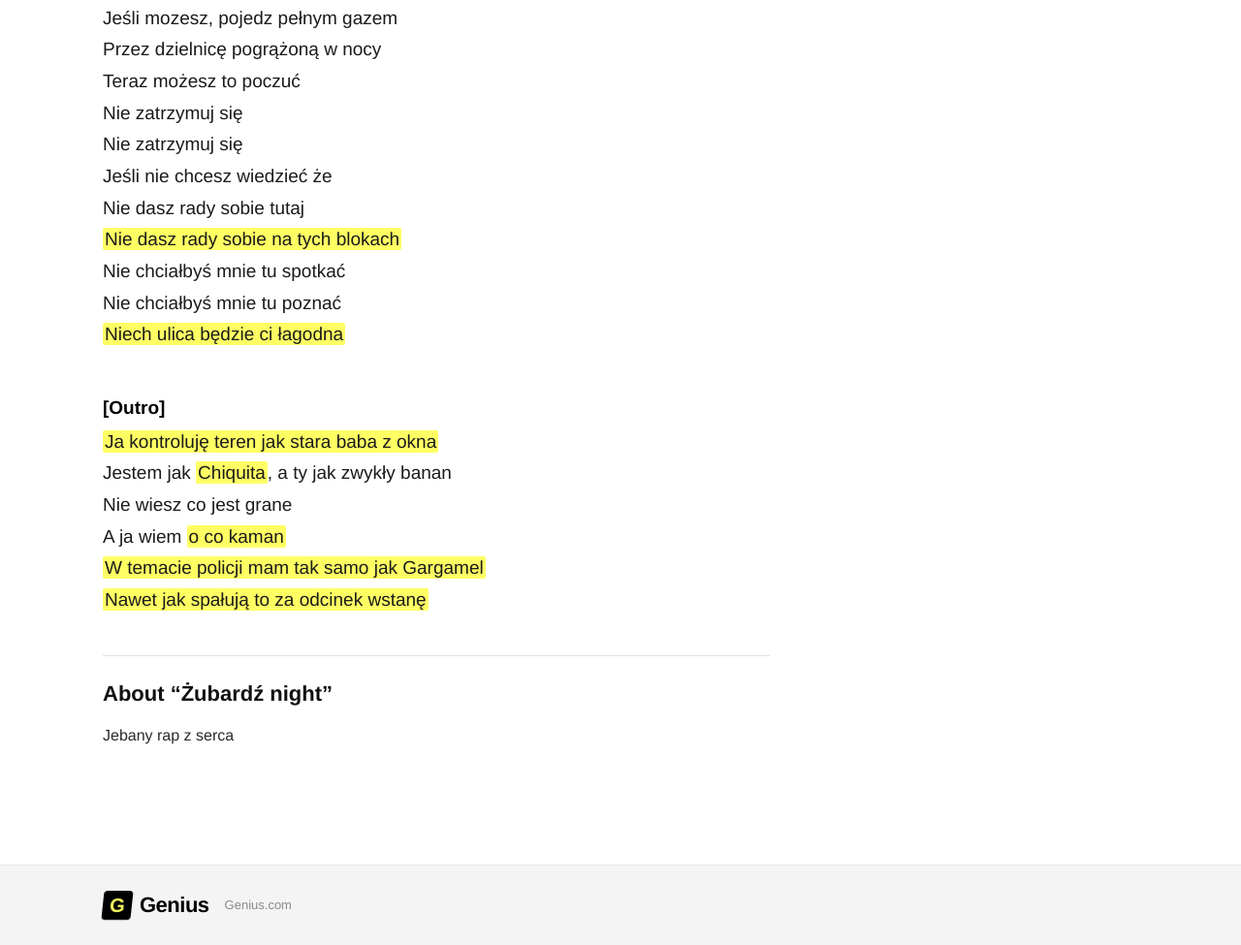
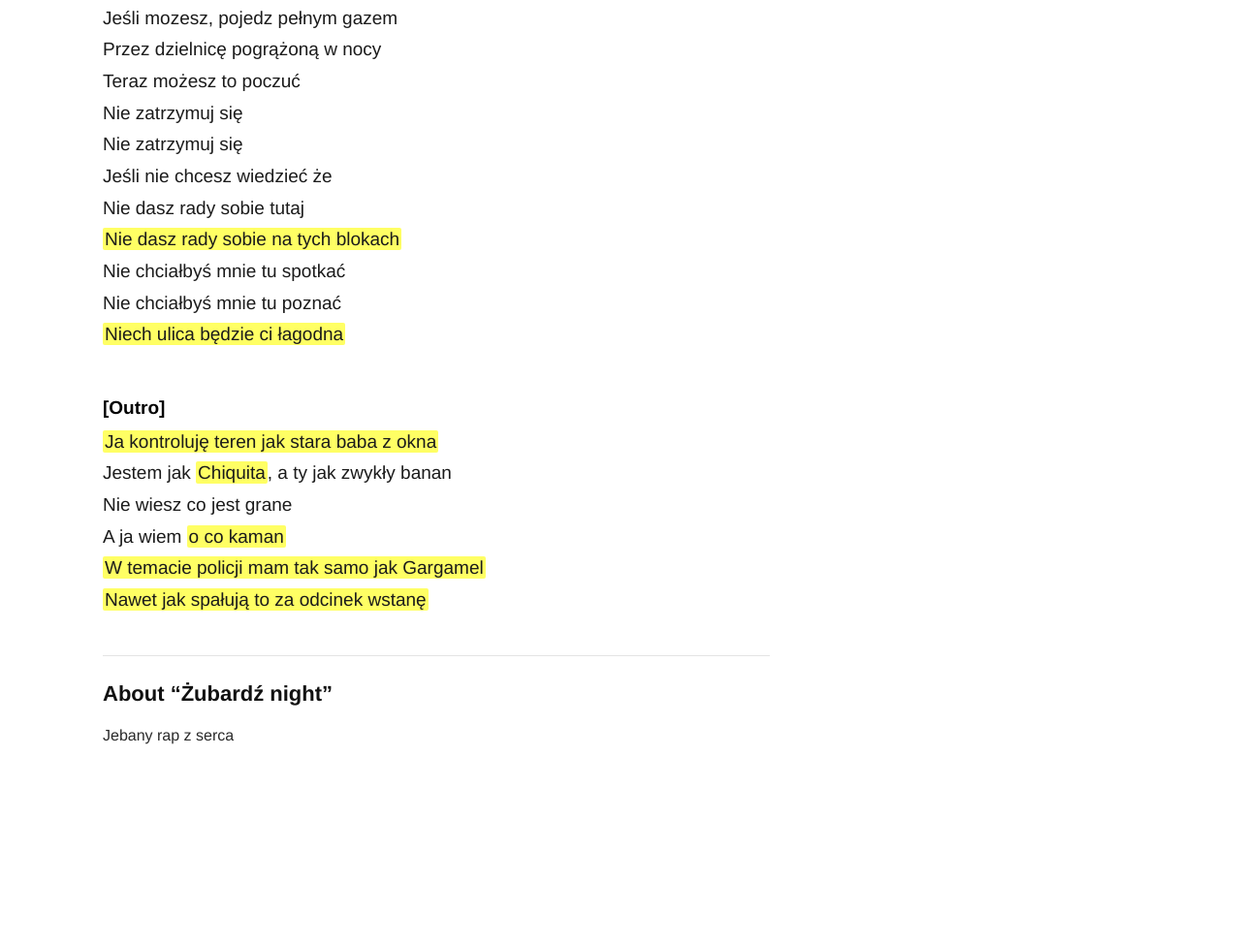
Before and after one commit to piquiblanco/komoragenius, a plain HTML site: page index.html in a window 1280 px wide. Shown: the part 1231-2206 px from the top of the page at 97% size. After the commit the page ends 2083 px from the top, so only its background shows below. Drawn offline with Linux system fonts and the light colour scheme; a web font is replaced by a local one.

Commit message:
Update index.html

```diff
--- a/index.html
+++ b/index.html
@@ -78,13 +78,6 @@
     </div>
   </main>
 
-  <footer class="site-footer">
-    <div class="site-footer__inner">
-      <span class="brand brand--small"><span class="brand__mark">G</span><span class="brand__word">Genius</span></span>
-      <p class="site-footer__disclaimer">Genius.com</p>
-    </div>
-  </footer>
-
   <!-- Mobile annotation drawer -->
   <div class="annotation-drawer" id="annotationDrawer" aria-hidden="true">
     <div class="annotation-drawer__sheet" id="annotationDrawerSheet"></div>
```
